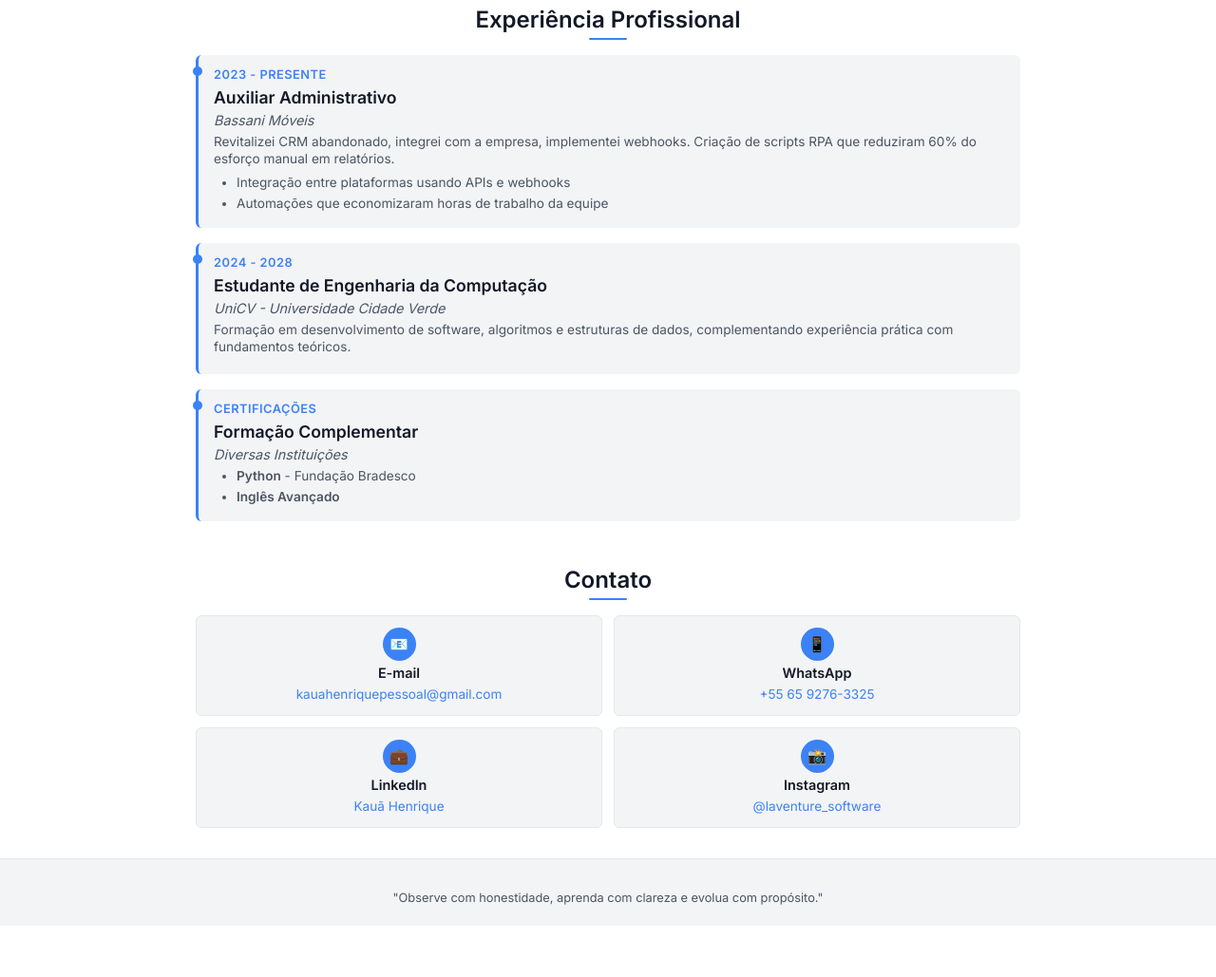
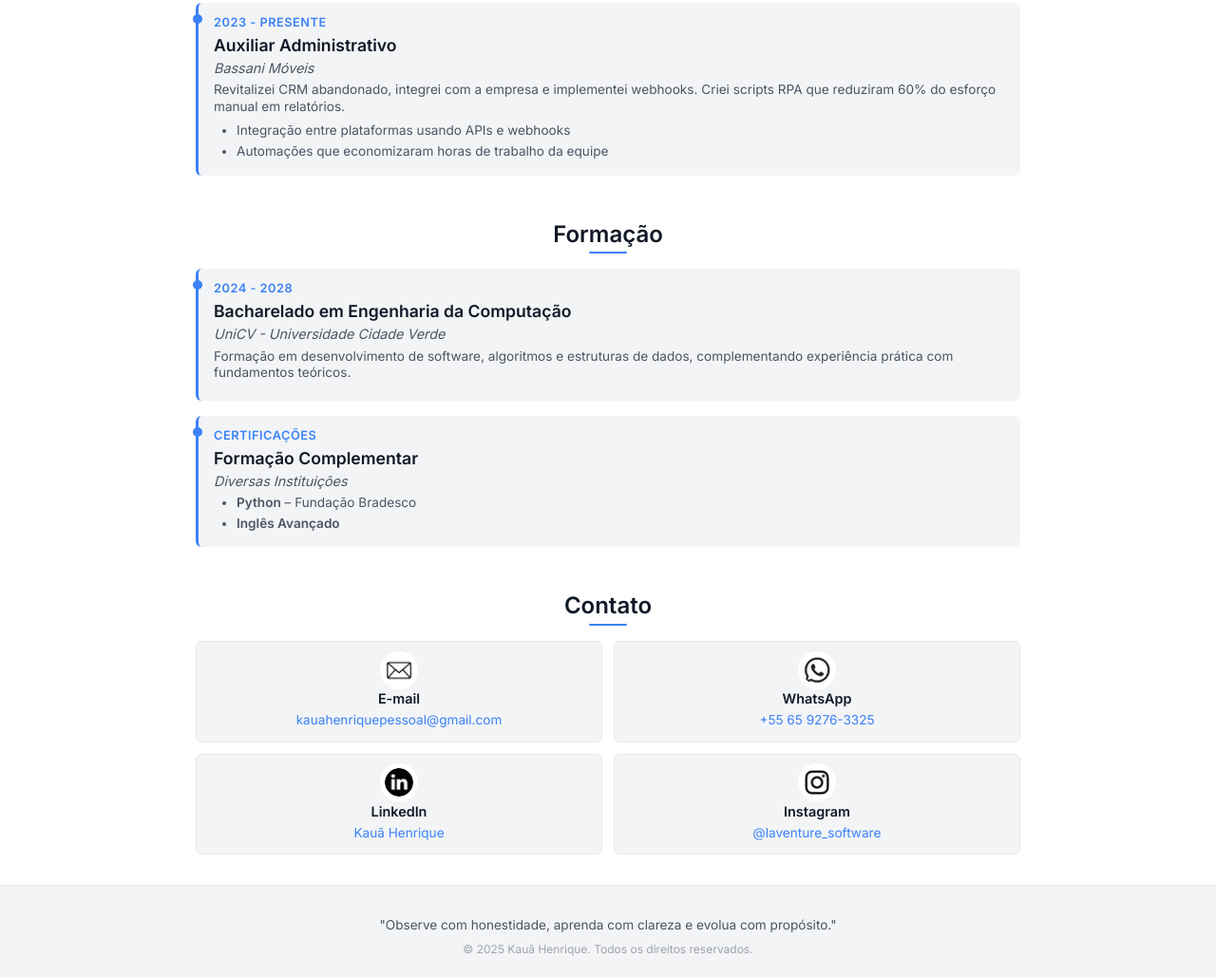
Before and after one commit to LohanLaventure/portfolio-kaua, a plain HTML site: page index.html in a window 1280 px wide. Shown: the part 920-1949 px from the top of the page at 95% size. Before the commit the page ends 1895 px from the top, so only its background shows below. Drawn offline with Linux system fonts and the light colour scheme.

Commit message:
alterei umas paradinhas na descrição, icons e divs

```diff
--- a/index.html
+++ b/index.html
@@ -42,21 +42,12 @@
             <h2 class="section-title">Sobre Mim</h2>
             <div class="card">
                 <p>
-                    Kauã Henrique, <span id="idade"></span> anos, natural de Lucas do Rio Verde, MT.
-                    Profissional com mente diferenciada, hiperatividade produtiva e insights inovadores.
+                    Kauã Henrique, <span id="idade"></span> anos, natural de Lucas do Rio Verde - MT.
+                    Profissional com raciocínio ágil, visão analítica e foco em soluções tecnológicas inovadoras.
                 </p>
 
                 <p>
-                    Especialista em automações inteligentes, integrações tecnológicas e scripts Python que transformam
-                    horas de trabalho manual em minutos de eficiência. Artesão digital que reconstrói processos em suas
-                    melhores formas.
-                </p>
-
-                <p><strong>Lema:</strong> "Observe com honestidade, aprenda com clareza e evolua com propósito."</p>
-
-                <p>
-                    Estudante de Engenharia da Computação (UniCV 2024-2028). Certificações: Python (Fundação Bradesco),
-                    RH/DP, Inglês avançado. Formação complementar em teatro e psicanálise.
+                    Especialista em automações inteligentes, integrações tecnológicas e desenvolvimento de scripts Python que convertem horas de trabalho manual em minutos de eficiência. Atua como um artesão digital, redesenhando processos para alcançar sua máxima performance.
                 </p>
             </div>
         </div>
@@ -101,7 +92,7 @@
         </div>
     </section>
 
-    <!-- Experience Section -->
+  <!-- Experience and Education Section -->
 <section class="section" id="experience">
     <div class="container">
         <h2 class="section-title">Experiência Profissional</h2>
@@ -110,16 +101,19 @@
             <div class="experience-date">2023 - Presente</div>
             <h3 class="experience-title">Auxiliar Administrativo</h3>
             <div class="experience-company">Bassani Móveis</div>
-                <p>Revitalizei CRM abandonado, integrei com a empresa, implementei webhooks. Criação de scripts RPA que reduziram 60% do esforço manual em relatórios.</p>
+            <p>Revitalizei CRM abandonado, integrei com a empresa e implementei webhooks. Criei scripts RPA que reduziram 60% do esforço manual em relatórios.</p>
             <ul>
                 <li>Integração entre plataformas usando APIs e webhooks</li>
                 <li>Automações que economizaram horas de trabalho da equipe</li>
             </ul>
         </div>
 
+        <!-- Formação -->
+        <h2 class="section-title" style="margin-top: 3rem;">Formação</h2>
+
         <div class="experience-item">
             <div class="experience-date">2024 - 2028</div>
-                <h3 class="experience-title">Estudante de Engenharia da Computação</h3>
+            <h3 class="experience-title">Bacharelado em Engenharia da Computação</h3>
             <div class="experience-company">UniCV - Universidade Cidade Verde</div>
             <p>Formação em desenvolvimento de software, algoritmos e estruturas de dados, complementando experiência prática com fundamentos teóricos.</p>
         </div>
@@ -129,7 +123,7 @@
             <h3 class="experience-title">Formação Complementar</h3>
             <div class="experience-company">Diversas Instituições</div>
             <ul>
-                    <li><strong>Python</strong> - Fundação Bradesco</li>
+                <li><strong>Python</strong> – Fundação Bradesco</li>
                 <li><strong>Inglês Avançado</strong></li>
             </ul>
         </div>
@@ -143,25 +137,33 @@
 
         <div class="contact-grid">
             <div class="contact-item">
-                    <div class="contact-icon">📧</div>
+                <div class="contact-icon">
+                    <img src="src/images/g_icon.png" alt="Gmail" class="icon-img">
+                </div>
                 <h3>E-mail</h3>
                 <a href="mailto:kauahenriquepessoal@gmail.com">kauahenriquepessoal@gmail.com</a>
             </div>
 
             <div class="contact-item">
-                    <div class="contact-icon">📱</div>
+                <div class="contact-icon">
+                    <img src="src/images/w_icon.png" alt="WhatsApp" class="icon-img">
+                </div>
                 <h3>WhatsApp</h3>
                 <a href="https://wa.me/556592763325">+55 65 9276-3325</a>
             </div>
 
             <div class="contact-item">
-                    <div class="contact-icon">💼</div>
+                <div class="contact-icon">
+                    <img src="src/images/l_icon.png" alt="LinkedIn" class="icon-img">
+                </div>
                 <h3>LinkedIn</h3>
                 <a href="https://www.linkedin.com/in/kau%C3%A3-henrique-864a0124a/" target="_blank">Kauã Henrique</a>
             </div>
 
             <div class="contact-item">
-                    <div class="contact-icon">📸</div>
+                <div class="contact-icon">
+                    <img src="src/images/ig_icon.png" alt="Instagram" class="icon-img">
+                </div>
                 <h3>Instagram</h3>
                 <a href="https://instagram.com/laventure_software" target="_blank">@laventure_software</a>
             </div>
@@ -169,11 +171,15 @@
     </div>
 </section>
 
+
 <!-- Footer -->
 <footer class="footer">
     <div class="container">
-            <p style="margin-top: 1rem; color: var(--text-secondary);">
+        <p style="margin-top: 1rem; color: var(--text-secondary); font-size: 0.85rem;">
             "Observe com honestidade, aprenda com clareza e evolua com propósito."
+        </p>
+        <p style="margin-top: 0.5rem; color: var(--text-secondary); font-size: 0.75rem; opacity: 0.5;">
+            © 2025 Kauã Henrique. Todos os direitos reservados.
         </p>
     </div>
 </footer>
--- a/src/css/style.css
+++ b/src/css/style.css
@@ -661,3 +661,22 @@ a:hover {
   overflow: hidden;
   white-space: nowrap;
 }
+
+.icon-img {
+    width: 32px;
+    height: 32px;
+    object-fit: contain;
+    display: block;
+    margin: 0 auto;
+}
+
+.contact-icon img {
+    width: 40px;
+    height: 40px;
+    object-fit: contain;
+    display: block;
+    margin: 0 auto;
+    background-color: white; /* OU: transparent */
+    border-radius: 50%;
+    padding: 5px; /* para o ícone "respirar" se estiver dentro de um círculo */
+}
```
Also changed, not shown: src/images/g_icon.png (added), src/images/ig_icon.png (added), src/images/l_icon.png (added), src/images/w_icon.png (added). Lines whose indentation alone changed are shown as unchanged.
